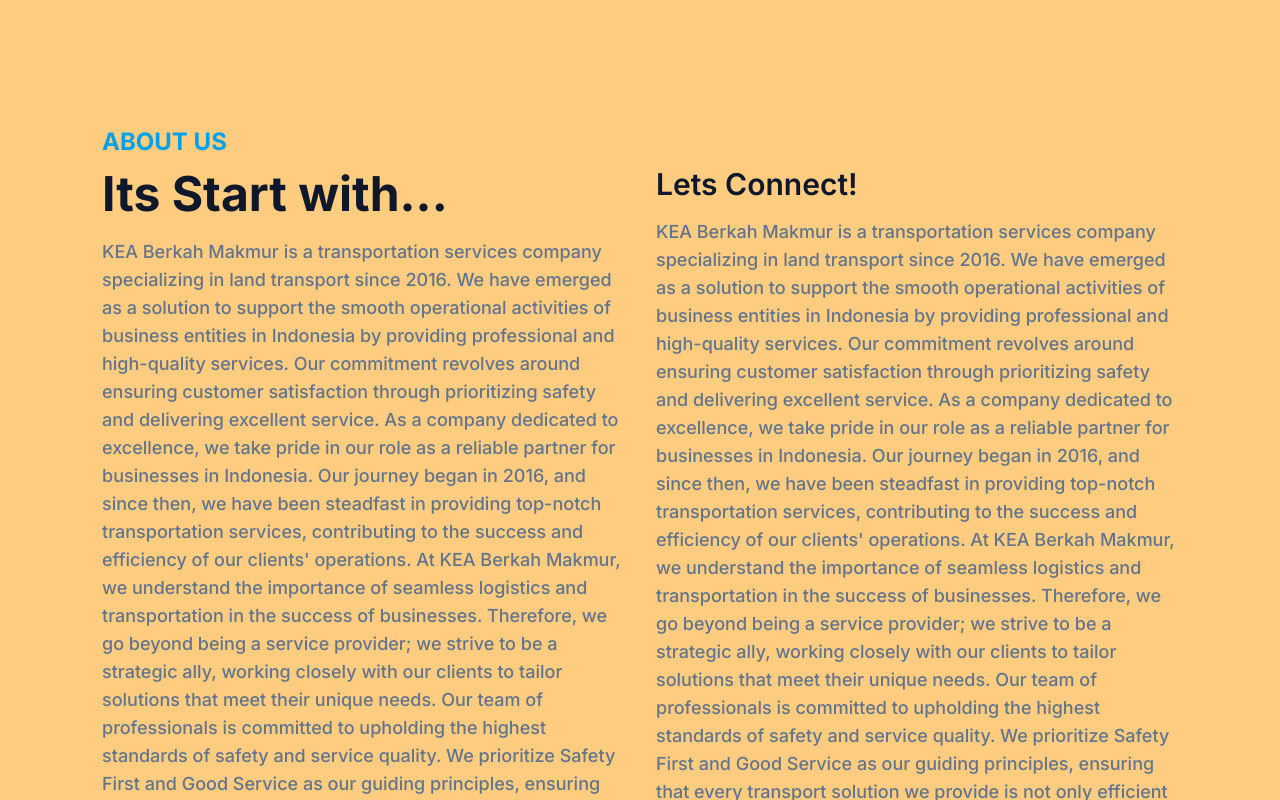
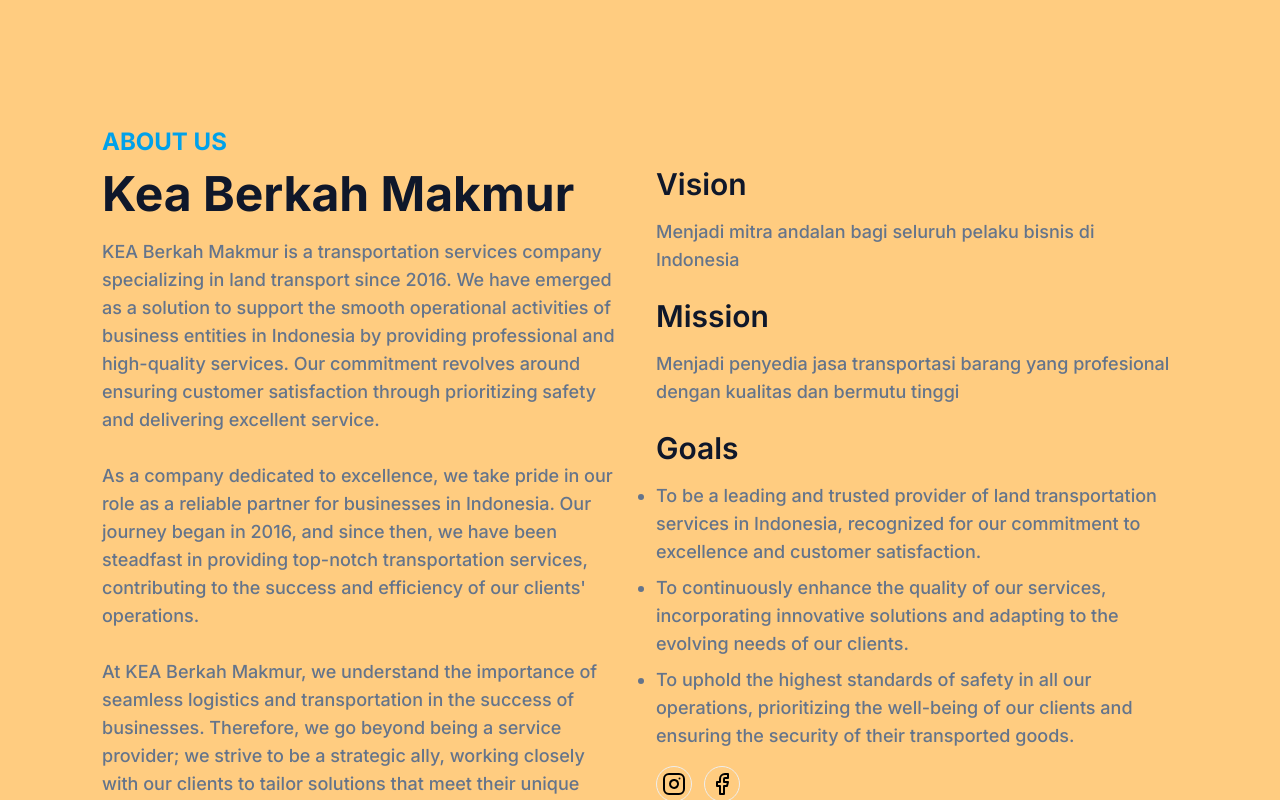
Before and after one commit to Arka-Developers/kea-compro, a Next.js app: page / in a window 1280 px wide. Shown: the part 720-1520 px from the top of the page. Built offline with nearby package versions, Linux system fonts and the light colour scheme.

Commit message:
feat(screen): update aboutSection
Author: @arufiand

```diff
--- a/app/(sections)/aboutSection.tsx
+++ b/app/(sections)/aboutSection.tsx
@@ -5,7 +5,8 @@
 import { headerData } from '@/lib/const';
 
 export const AboutSection = () => {
-  const { companyHistory } = headerData;
+  const { companyHistory, vision, mission, goals, companyName } = headerData;
+
   return (
     <section
       ref={aboutRef}
@@ -21,27 +22,49 @@
               About Us
             </h4>
             <h2
-              className={`mb-5 max-w-md text-3xl font-bold text-dark lg:text-5xl`}
+              className={`mb-5 max-w-full text-3xl font-bold text-dark lg:text-5xl`}
             >
-              Its Start with...
+              {companyName}
             </h2>
             <p
               className={`max-w-xl text-base font-medium text-secondary lg:text-lg`}
-            >
-              {companyHistory}
-            </p>
+              dangerouslySetInnerHTML={{
+                __html: companyHistory.replace(/\n/g, '<br>'),
+              }}
+            />
           </div>
           <div className={`w-full px-4 lg:w-1/2`}>
             <h4
               className={`mb-4 text-2xl font-semibold text-dark lg:pt-10 lg:text-3xl`}
             >
-              Lets Connect!
+              Vision
             </h4>
             <p
               className={`mb-6 max-w-xl text-base font-medium text-secondary lg:text-lg`}
             >
-              {companyHistory}
+              {vision}
             </p>
+            <h4 className={`mb-4 text-2xl font-semibold text-dark lg:text-3xl`}>
+              Mission
+            </h4>
+            <p
+              className={`mb-6 max-w-xl text-base font-medium text-secondary lg:text-lg`}
+            >
+              {mission}
+            </p>
+            <h4 className={`mb-4 text-2xl font-semibold text-dark lg:text-3xl`}>
+              Goals
+            </h4>
+            <ul className={`mb-4 list-disc`}>
+              {goals.map((goal, index) => (
+                <li
+                  key={index}
+                  className={`mb-2 max-w-xl text-base font-medium text-secondary lg:text-lg`}
+                >
+                  {goal.goalsItem}
+                </li>
+              ))}
+            </ul>
             <div className={`flex items-center`}>
               <Link
                 href={`#`}
```
